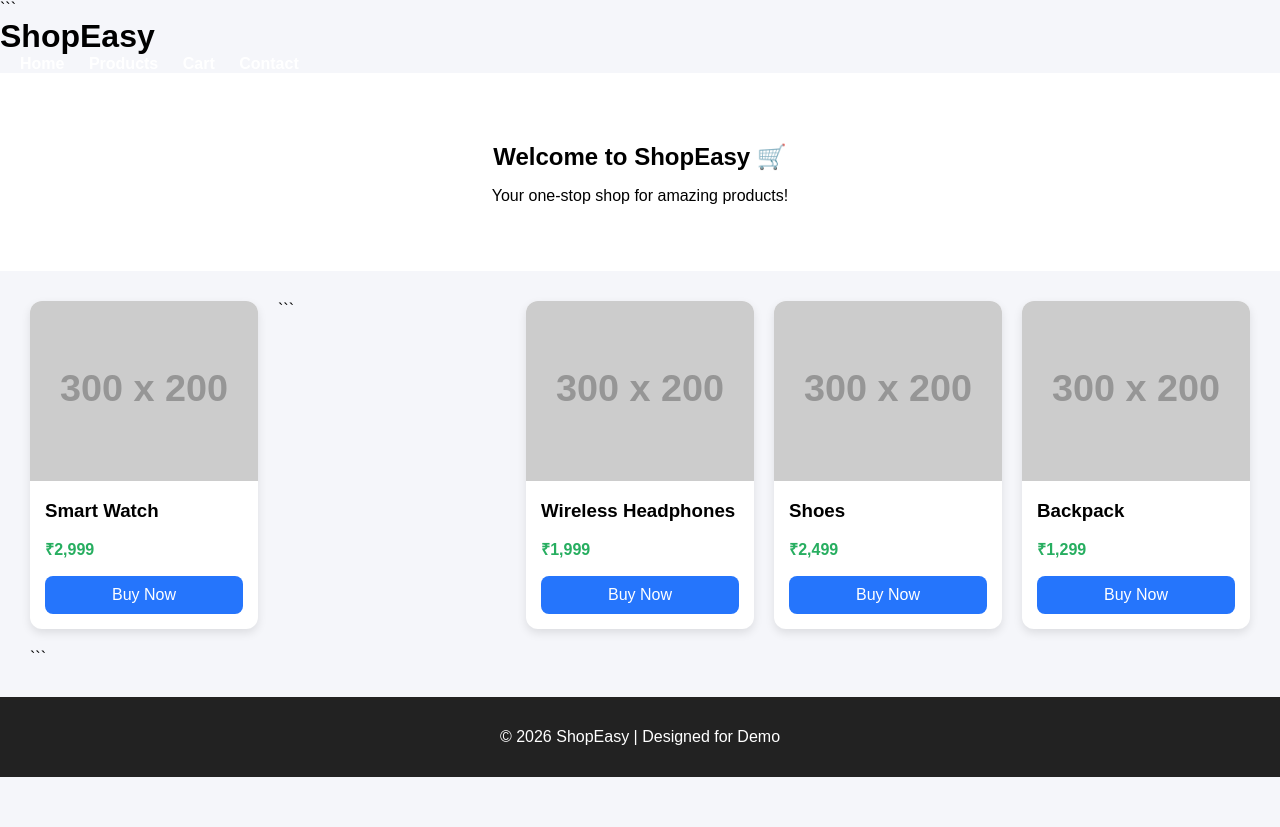
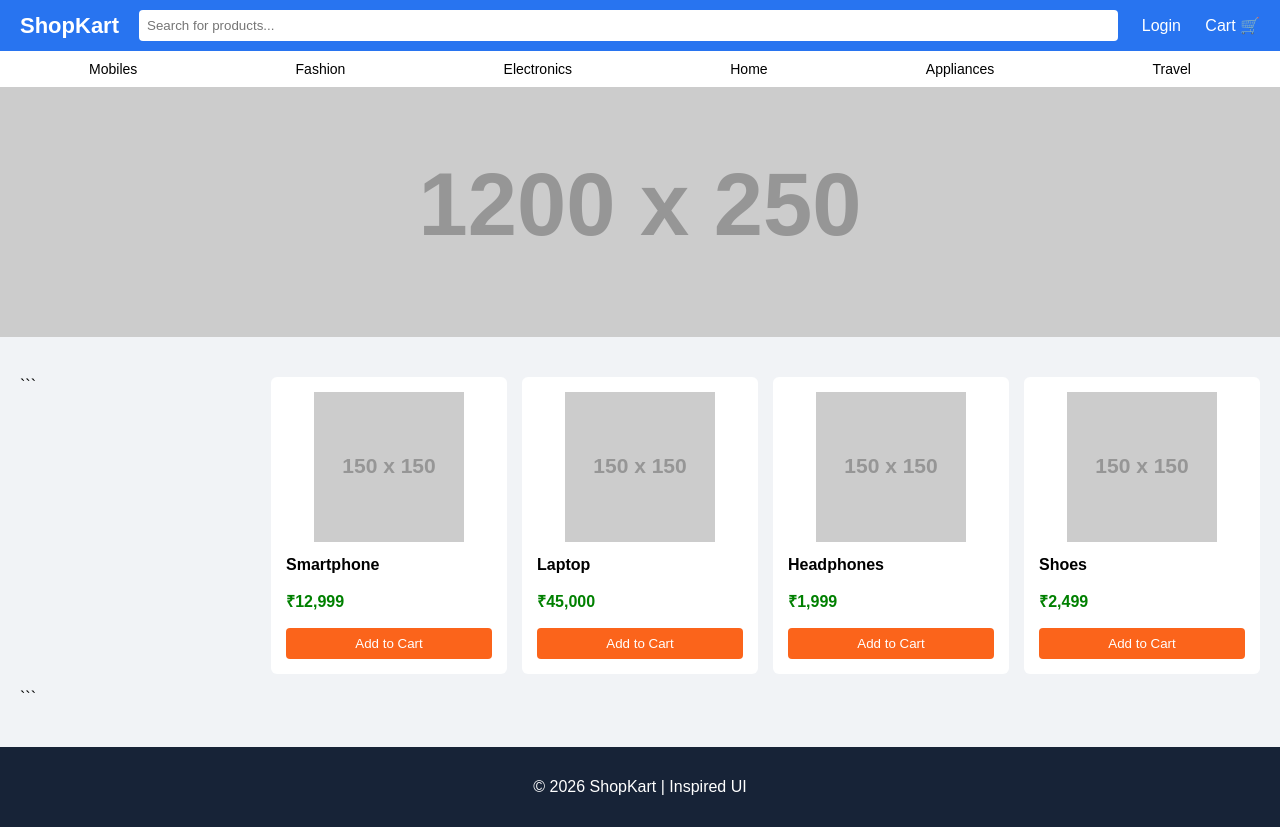
Before and after one commit to Devops0705/Docker, a plain HTML site: page index.html in a window 1280 px wide. Before the commit the page ends 800 px from the top, so only its background shows below. Drawn offline with Linux system fonts and the light colour scheme; placeholder pictures from the web are drawn by us.

Commit message:
Update index.html

````diff
--- a/index.html
+++ b/index.html
@@ -4,168 +4,198 @@
 <head>
 <meta charset="UTF-8">
 <meta name="viewport" content="width=device-width, initial-scale=1.0">
-    <title>ShopEasy</title>
+<title>ShopKart</title>
+
 <style>
 body {
     margin: 0;
     font-family: Arial, sans-serif;
-            background: #f5f6fa;
+    background: #f1f3f6;
 }
 
-```
-    header {
-        background: linear-gradient(45deg, #6a11cb, #2575fc);
+/* Navbar */
+.navbar {
+    background: #2874f0;
     color: white;
-        padding: 15px 30px;
     display: flex;
-        justify-content: space-between;
     align-items: center;
+    padding: 10px 20px;
 }
 
-    header h1 {
-        margin: 0;
+.logo {
+    font-size: 22px;
+    font-weight: bold;
 }
 
-    nav a {
+.search-box {
+    flex: 1;
+    margin: 0 20px;
+}
+
+.search-box input {
+    width: 100%;
+    padding: 8px;
+    border-radius: 4px;
+    border: none;
+}
+
+.nav-links a {
     color: white;
     margin-left: 20px;
     text-decoration: none;
+}
+
+/* Categories */
+.categories {
+    display: flex;
+    justify-content: space-around;
+    background: white;
+    padding: 10px;
+}
+
+.categories div {
+    text-align: center;
+    cursor: pointer;
+    font-size: 14px;
+}
+
+/* Banner */
+.banner {
+    width: 100%;
+    height: 250px;
+    background: url('https://via.placeholder.com/1200x250') no-repeat center/cover;
+    margin-bottom: 20px;
+}
+
+/* Products */
+.products {
+    display: grid;
+    grid-template-columns: repeat(auto-fill, minmax(200px, 1fr));
+    gap: 15px;
+    padding: 20px;
+}
+
+.product {
+    background: white;
+    padding: 15px;
+    border-radius: 6px;
+    transition: 0.2s;
+}
+
+.product:hover {
+    box-shadow: 0 4px 15px rgba(0,0,0,0.2);
+    transform: translateY(-5px);
+}
+
+.product img {
+    width: 100%;
+    height: 150px;
+    object-fit: contain;
+}
+
+.product h4 {
+    margin: 10px 0;
+}
+
+.price {
+    color: green;
     font-weight: bold;
 }
 
-    .hero {
-        text-align: center;
-        padding: 50px 20px;
-        background: white;
+button {
+    background: #fb641b;
+    border: none;
+    padding: 8px;
+    color: white;
+    width: 100%;
+    border-radius: 4px;
+    cursor: pointer;
 }
 
-    .hero h2 {
-        margin-bottom: 10px;
+button:hover {
+    background: #e55b16;
 }
 
-    .products {
-        display: grid;
-        grid-template-columns: repeat(auto-fit, minmax(220px, 1fr));
-        gap: 20px;
-        padding: 30px;
-    }
-
-    .card {
-        background: white;
-        border-radius: 12px;
-        box-shadow: 0 4px 10px rgba(0,0,0,0.1);
-        overflow: hidden;
-        transition: transform 0.2s;
-    }
-
-    .card:hover {
-        transform: scale(1.05);
-    }
-
-    .card img {
-        width: 100%;
-        height: 180px;
-        object-fit: cover;
-    }
-
-    .card-content {
-        padding: 15px;
-    }
-
-    .card-content h3 {
-        margin: 0 0 10px;
-    }
-
-    .price {
-        color: #27ae60;
-        font-weight: bold;
-    }
-
-    .btn {
-        display: block;
-        text-align: center;
-        margin-top: 10px;
-        padding: 10px;
-        background: #2575fc;
+/* Footer */
+footer {
+    background: #172337;
     color: white;
-        border-radius: 8px;
-        text-decoration: none;
-    }
-
-    .btn:hover {
-        background: #1a5edb;
-    }
-
-    footer {
     text-align: center;
     padding: 15px;
-        background: #222;
-        color: white;
+    margin-top: 20px;
 }
 </style>
-```
 
 </head>
+
 <body>
 
-<header>
-    <h1>ShopEasy</h1>
-    <nav>
-        <a href="#">Home</a>
-        <a href="#">Products</a>
-        <a href="#">Cart</a>
-        <a href="#">Contact</a>
-    </nav>
-</header>
+<!-- Navbar -->
 
-<section class="hero">
-    <h2>Welcome to ShopEasy 🛒</h2>
-    <p>Your one-stop shop for amazing products!</p>
-</section>
-
-<section class="products">
-    <div class="card">
-        <img src="https://via.placeholder.com/300x200" alt="Product">
-        <div class="card-content">
-            <h3>Smart Watch</h3>
-            <p class="price">₹2,999</p>
-            <a href="#" class="btn">Buy Now</a>
+<div class="navbar">
+    <div class="logo">ShopKart</div>
+    <div class="search-box">
+        <input type="text" placeholder="Search for products...">
+    </div>
+    <div class="nav-links">
+        <a href="#">Login</a>
+        <a href="#">Cart 🛒</a>
     </div>
 </div>
 
-```
-<div class="card">
-    <img src="https://via.placeholder.com/300x200" alt="Product">
-    <div class="card-content">
-        <h3>Wireless Headphones</h3>
-        <p class="price">₹1,999</p>
-        <a href="#" class="btn">Buy Now</a>
-    </div>
+<!-- Categories -->
+
+<div class="categories">
+    <div>Mobiles</div>
+    <div>Fashion</div>
+    <div>Electronics</div>
+    <div>Home</div>
+    <div>Appliances</div>
+    <div>Travel</div>
 </div>
 
-<div class="card">
-    <img src="https://via.placeholder.com/300x200" alt="Product">
-    <div class="card-content">
-        <h3>Shoes</h3>
-        <p class="price">₹2,499</p>
-        <a href="#" class="btn">Buy Now</a>
-    </div>
+<!-- Banner -->
+
+<div class="banner"></div>
+
+<!-- Products -->
+
+<div class="products">
+
+```
+<div class="product">
+    <img src="https://via.placeholder.com/150">
+    <h4>Smartphone</h4>
+    <p class="price">₹12,999</p>
+    <button>Add to Cart</button>
 </div>
 
-<div class="card">
-    <img src="https://via.placeholder.com/300x200" alt="Product">
-    <div class="card-content">
-        <h3>Backpack</h3>
-        <p class="price">₹1,299</p>
-        <a href="#" class="btn">Buy Now</a>
+<div class="product">
+    <img src="https://via.placeholder.com/150">
+    <h4>Laptop</h4>
+    <p class="price">₹45,000</p>
+    <button>Add to Cart</button>
 </div>
+
+<div class="product">
+    <img src="https://via.placeholder.com/150">
+    <h4>Headphones</h4>
+    <p class="price">₹1,999</p>
+    <button>Add to Cart</button>
+</div>
+
+<div class="product">
+    <img src="https://via.placeholder.com/150">
+    <h4>Shoes</h4>
+    <p class="price">₹2,499</p>
+    <button>Add to Cart</button>
 </div>
 ```
 
-</section>
+</div>
 
 <footer>
-    <p>© 2026 ShopEasy | Designed for Demo</p>
+    <p>© 2026 ShopKart | Inspired UI</p>
 </footer>
 
 </body>
````
Lines whose indentation alone changed are shown as unchanged.
